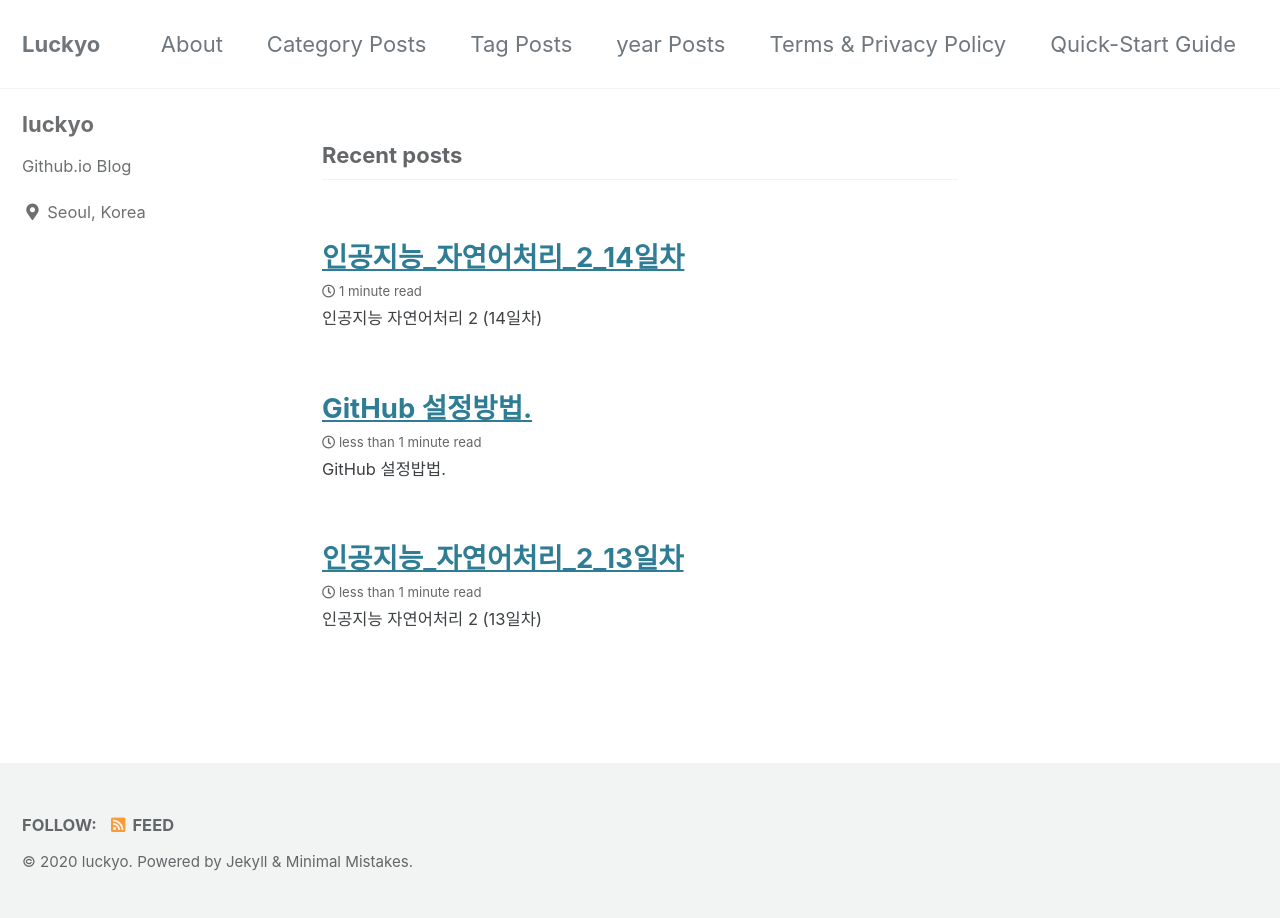
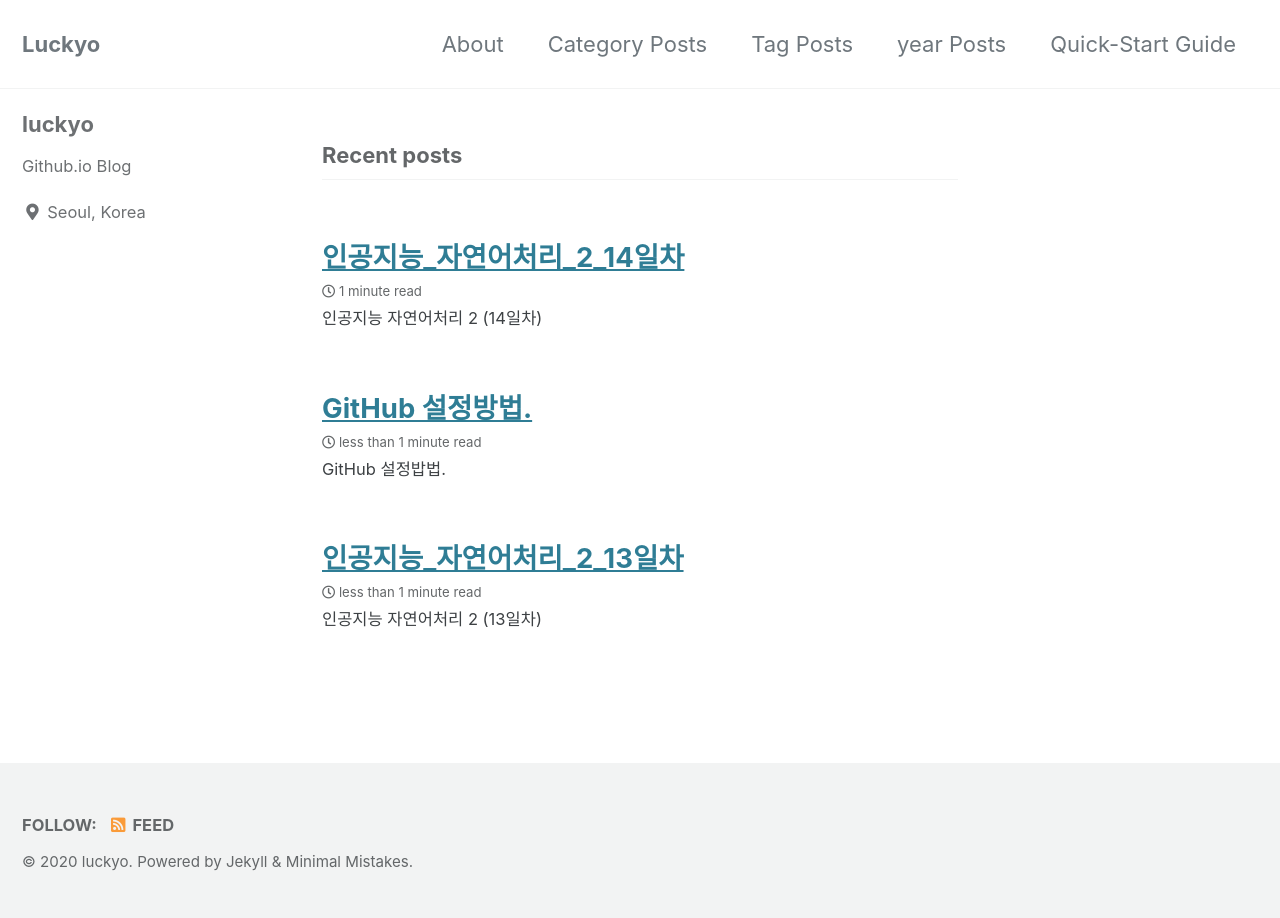
Before and after one commit to JinKyoYoung/jinkyoyoung.github.io, a Jekyll site: the page built from index.html, in a window 1280 px wide. Built offline with Jekyll 4.4.1, drawn with Linux system fonts in a browser that asks for light colours; cached includes are drawn as plain includes; the list of posts is cut into pages by our own code.

Commit message:
tob menu

```diff
--- a/_data/navigation.yml
+++ b/_data/navigation.yml
@@ -23,13 +23,11 @@ main:
   - title: "About"
     url: /about/
   - title: "Category Posts"
-    url: /category-archive/
+    url: /categories/
   - title: "Tag Posts"
-    url: /tag-archive/
+    url: /tags/
   - title: "year Posts"
     url: /year-archive/
-  - title: "Terms &amp; Privacy Policy"
-    url: /terms/
   - title: "Quick-Start Guide"
     url: /docs/quick-start-guide/
 
```
